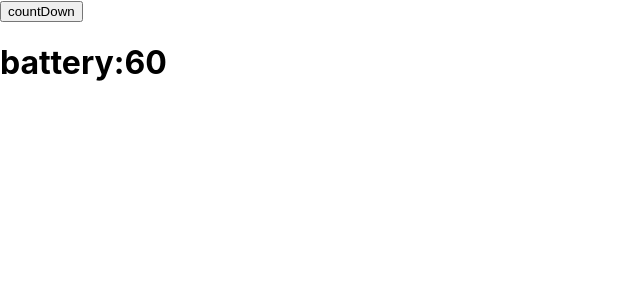
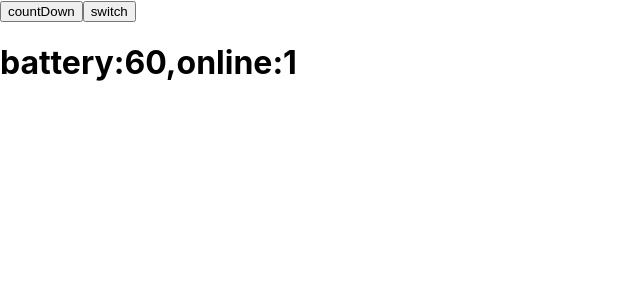
Before and after one commit to NealXavier/react-hooks-example, a React (Create React App) app: page / in a window 1280 px wide. Shown: the top 300 px of the page, without its empty margins (0-640 px from the left). Built offline with nearby package versions, Linux system fonts and the light colour scheme.

Commit message:
multiple context-consumer

```diff
--- a/src/App.js
+++ b/src/App.js
@@ -2,24 +2,33 @@ import React, { createContext } from 'react';
 import './App.css';
 
 const BatteryContext = createContext()
+const OnlineContext = createContext()
 
-const Leaf = () => (<BatteryContext.Consumer>{battery=><h1>battery:{battery}</h1>}</BatteryContext.Consumer>)
+const Leaf = () => (<BatteryContext.Consumer>{battery=><OnlineContext.Consumer>{online=><h1>battery:{battery},online:{+online}</h1>}</OnlineContext.Consumer>}</BatteryContext.Consumer>)
 const Middle = () => <Leaf />
 
 class App extends React.Component {
   state = {
-    battery : 60
+    battery : 60,
+    online : true
   }
   render(){
-    const {battery} = this.state
+    const {battery,online} = this.state
     return (
       <BatteryContext.Provider value={battery}>
+        <OnlineContext.Provider value={online}>
           <button
             type="button"
             onClick={()=>this.setState({battery:battery-1})}>
               countDown
           </button>
+          <button
+            type="button"
+            onClick={()=>this.setState({online:!online})}>
+              switch
+          </button>
           <Middle />
+        </OnlineContext.Provider>
       </BatteryContext.Provider>
     )
   }
```
Lines whose indentation alone changed are shown as unchanged.
